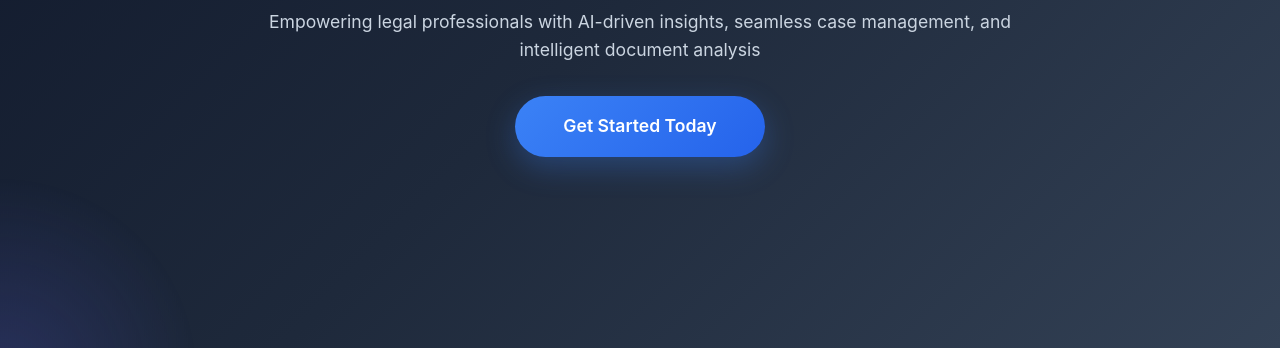
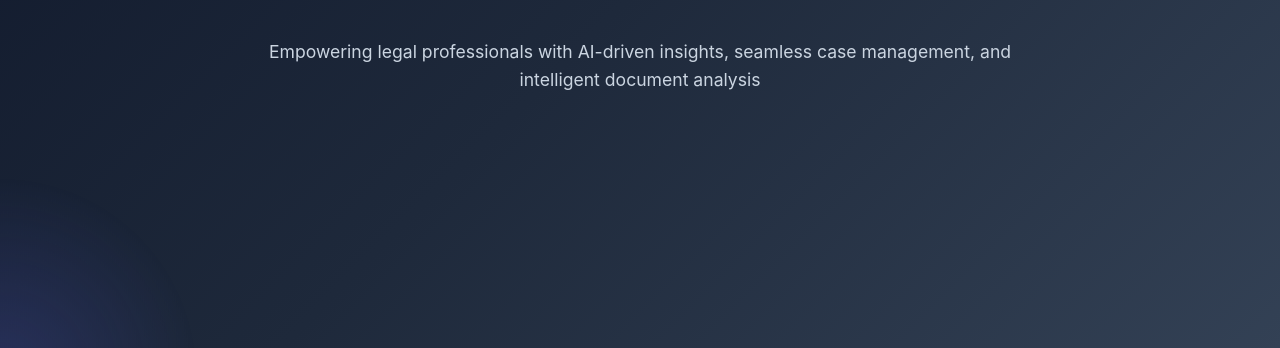
Before and after one commit to Devaprab/advonit, a plain HTML site: page index.html in a window 1280 px wide. Shown: the part 452-800 px from the top of the page. Drawn offline with Linux system fonts and the light colour scheme.

Commit message:
Update index.html

```diff
--- a/index.html
+++ b/index.html
@@ -322,7 +322,7 @@
             <p style="font-size: 1.1rem; color: #cbd5e1; margin-bottom: 2rem; max-width: 800px; margin-left: auto; margin-right: auto;">
                 Empowering legal professionals with AI-driven insights, seamless case management, and intelligent document analysis
             </p>
-            <a href="#contact" class="cta-button">Get Started Today</a>
+            <!-- <a href="#contact" class="cta-button">Get Started Today</a> -->
         </div>
     </section>
 
```
